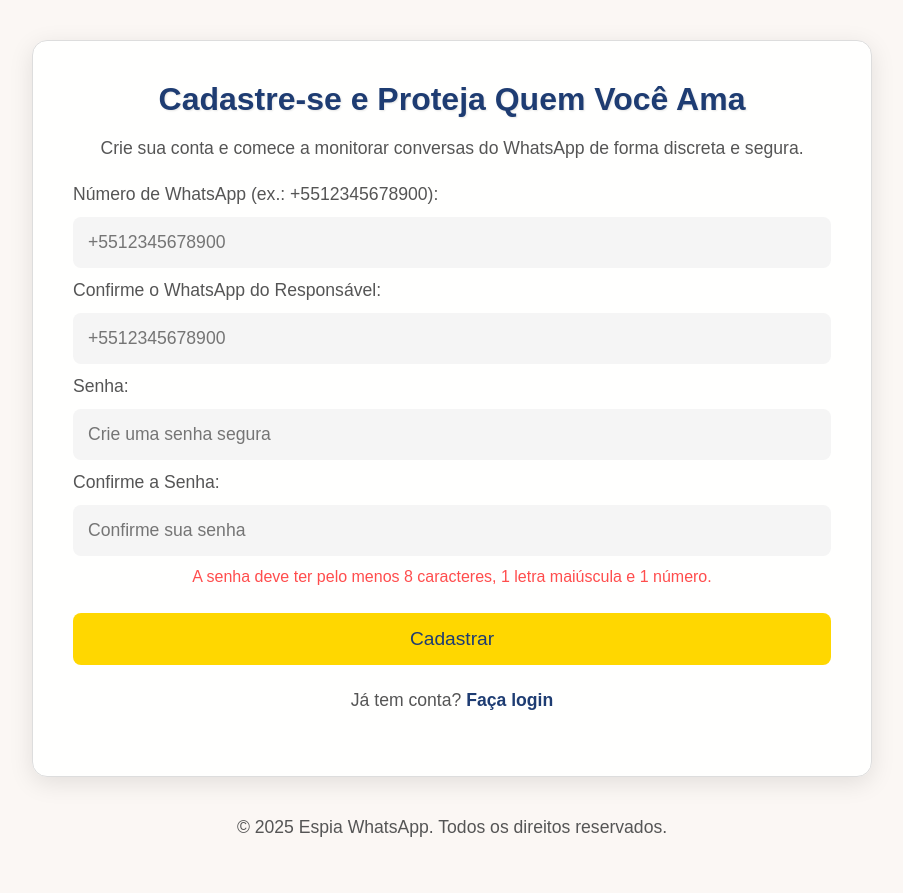
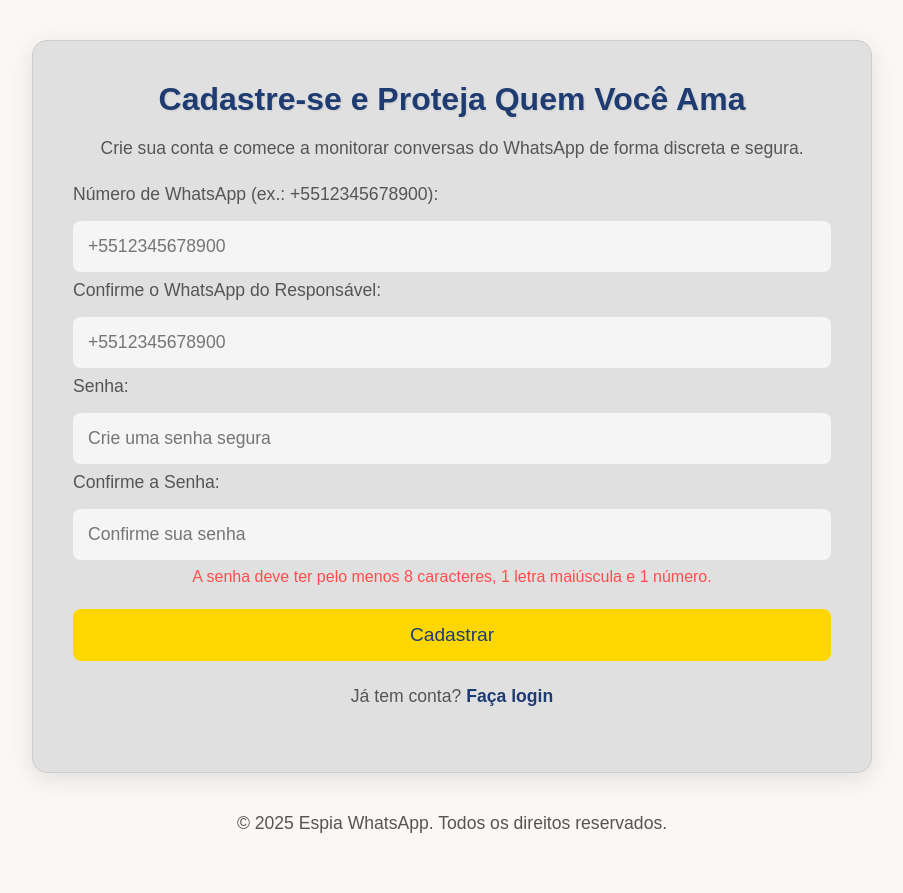
Before and after one commit to jafferlisboa/detector-traicao, a Flask app: page /register in a window 1280 px wide. Shown: the part 214-1107 px from the top of the page, without its empty margins (188-1091 px from the left). After the commit the page ends 1047 px from the top, so only its background shows below. Run offline with Flask 3, Linux system fonts and the light colour scheme; some libraries are stand-ins or nearby versions.

Commit message:
Update register.css

```diff
--- a/static/css/register.css
+++ b/static/css/register.css
@@ -40,11 +40,11 @@ header {
 }
 
 .register-section {
-    background: rgba(255, 255, 255, 0.95);
+    background: #e0e0e0;
     padding: 40px;
     border-radius: 15px;
     box-shadow: 0 6px 25px rgba(0, 0, 0, 0.1);
-    border: 1px solid #ddd;
+    border: 1px solid #ccc;
 }
 
 h2 {
@@ -77,13 +77,14 @@ p {
 .register-form {
     display: flex;
     flex-direction: column;
-    gap: 12px;
+    gap: 8px;
 }
 
 label {
     font-size: 1.1em;
     color: #555;
     text-align: left;
+    margin-bottom: 8px;
 }
 
 input {
```
